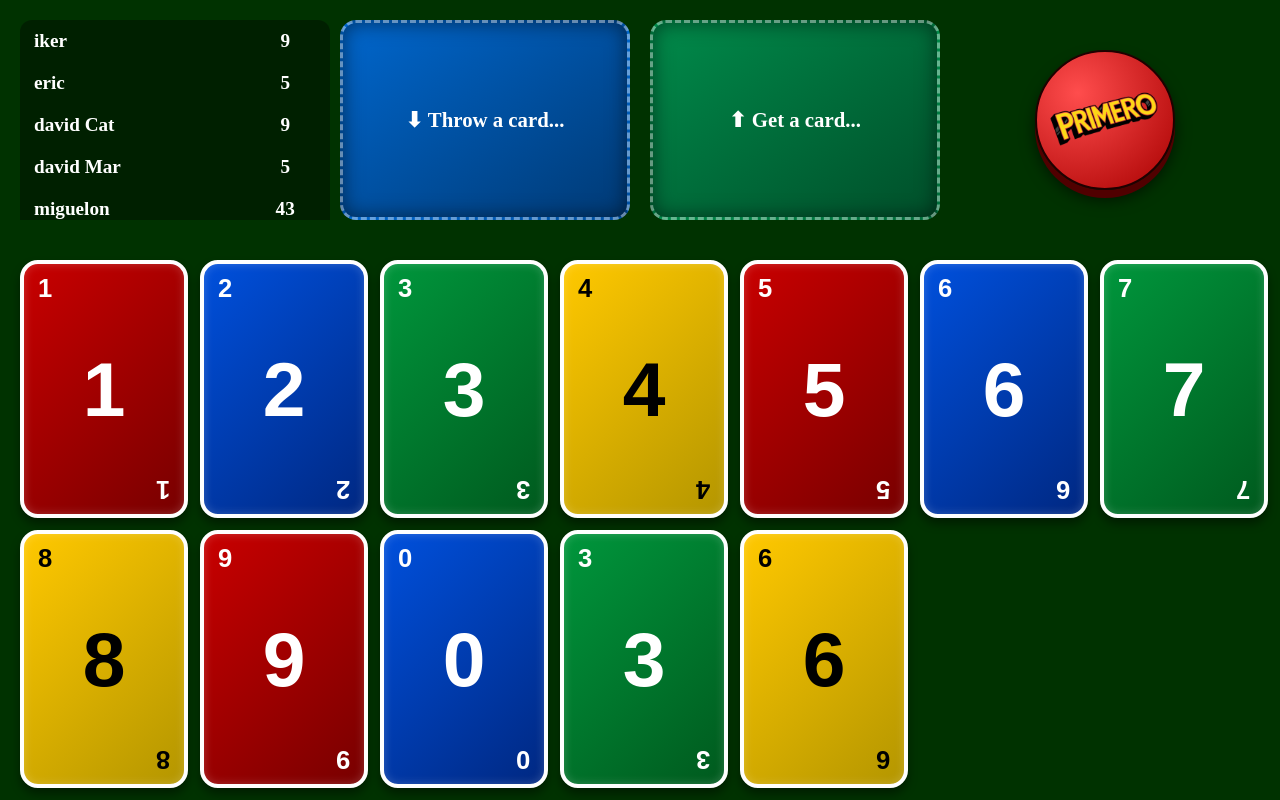
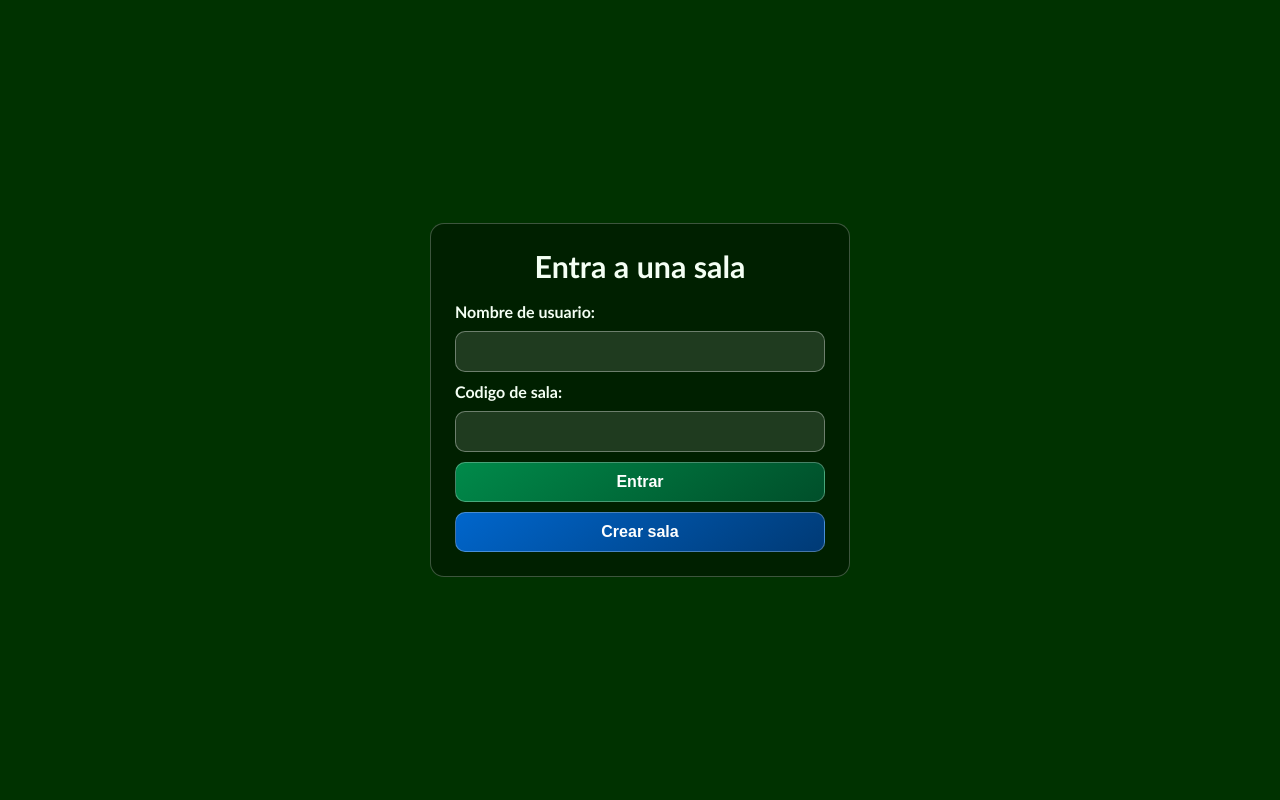
Before and after one commit to Eriquito00/Primero, a plain HTML site: page frontend/public/index.html in a window 1280 px wide. Drawn offline with Linux system fonts and the light colour scheme.

Commit message:
menu de inicio

```diff
--- a/frontend/public/index.html
+++ b/frontend/public/index.html
@@ -3,26 +3,20 @@
 <head>
     <meta charset="UTF-8">
     <meta name="viewport" content="width=device-width, initial-scale=1.0">
-    <script type="module" src="./js/script.js"></script>
     <link rel="stylesheet" href="./styles/style.css">
+    <script defer src="./js/script.js"></script>
     <link rel="icon" href="./assets/primero_logo.png" type="image/png">
     <title>Primero</title>
 </head>
 <body>
-    <div id="game">
-        <section id="controls">
-            <div class="users_container">
-                <table id="users"></table>
-            </div>
-            <div id="table">⬇ Throw a card...</div>
-            <button id="deck">⬆ Get a card...</button>
-            <div class="primero_button">
-                <button id="primero">
-                    <img src="./assets/primero_logo.png" alt="Primero button">
-                </button>
-            </div>
-        </section>
-        <section id="board"></section>
-    </div>
+    <section class="card join_card">
+        <h1>Entra a una sala</h1>
+        <label for="username">Nombre de usuario:</label>
+        <input class="input_text" type="text" name="username" id="username" minlength="8">
+        <label for="code">Codigo de sala:</label>
+        <input class="input_text input_code" type="text" name="code" id="code" maxlength="6">
+        <button class="btn btn_join" id="submit">Entrar</button>
+        <button class="btn btn_room" id="create_room">Crear sala</button>
+    </section>
 </body>
 </html>
--- a/frontend/public/styles/style.css
+++ b/frontend/public/styles/style.css
@@ -1,257 +1,97 @@
+* {
+    box-sizing: border-box;
+}
+
 html, body {
     height: 100%;
 }
 
 body {
-    background-color: rgb(0, 50, 0);
-    padding: 0;
     margin: 0;
-}
-
-#game {
-    display: grid;
-    grid-template-rows: 30% 70%;
-    height: 100vh;
-}
-
-#controls {
-    display: grid;
-    grid-template-columns: repeat(4, 1fr);
-    padding: 20px;
-}
-
-.users_container {
-    overflow-y: auto;
-    scrollbar-width: none;
-    -ms-overflow-style: none;
-}
-
-.users_container::-webkit-scrollbar {
-    display: none;
-}
-
-#users {
-    width: 100%;
-    border-collapse: collapse;
-
-    color: white;
-    font-size: 1.2rem;
-
-    background: rgba(0, 0, 0, 0.35);
-    border-radius: 12px;
-    overflow: hidden;
-}
-
-#users td {
-    padding: 10px 14px;
-}
-
-#users tr {
-    transition: background 0.15s ease;
-}
-
-#users tr:hover {
-    background: rgba(255,255,255,0.18);
-}
-
-#users td:first-child {
-    font-weight: bold;
-}
-
-#users td:last-child {
-    text-align: center;
-    font-weight: bold;
-}
-
-#table, #deck {
+    padding: 16px;
     display: flex;
     justify-content: center;
     align-items: center;
-
-    margin: 0 10px;
-    padding: 15px;
-
-    border-radius: 16px;
-    border: 3px dashed rgba(255,255,255,0.4);
-
-    color: white;
-    font-size: 1.3rem;
-    font-weight: bold;
-
-    transition: all 0.15s ease;
-    user-select: none;
-
-    box-shadow: inset 0 0 20px rgba(0,0,0,0.5);
+    font-family: "Trebuchet MS", "Segoe UI", sans-serif;
+    color: #f4fff4;
+    background-color: rgb(0, 50, 0);
 }
 
-#table::before, #deck::before {
-    font-size: 1.6rem;
+.join_card {
+    width: min(100%, 420px);
+    display: flex;
+    flex-direction: column;
+    gap: 10px;
+    padding: 24px;
+    border-radius: 14px;
+    border: 1px solid rgba(255, 255, 255, 0.24);
+    background: rgba(0, 0, 0, 0.35);
 }
 
-#table:hover, #deck:hover {
-    transform: scale(1.03);
+.card h1 {
+    margin: 0 0 8px;
+    text-align: center;
+    font-size: 1.9rem;
 }
 
-#table {
+.card label {
+    font-weight: 600;
+}
+
+.input_text {
+    width: 100%;
+    border: 1px solid rgba(255, 255, 255, 0.35);
+    border-radius: 10px;
+    padding: 10px 12px;
+    background: rgba(255, 255, 255, 0.12);
+    color: #f4fff4;
+    font-size: 1rem;
+    font-family: inherit;
+}
+
+.input_text:focus {
+    outline: none;
+    border-color: #00bbff;
+    box-shadow: 0 0 0 2px rgba(0, 187, 255, 0.25);
+}
+
+.input_code {
+    text-align: center;
+    letter-spacing: 1.5px;
+    font-weight: 700;
+    text-transform: uppercase;
+}
+
+.input_text::placeholder {
+    color: rgba(244, 255, 244, 0.6);
+}
+
+.btn {
+    width: 100%;
+    border: 1px solid rgba(255, 255, 255, 0.28);
+    border-radius: 10px;
+    padding: 10px 12px;
+    color: white;
+    font-size: 1rem;
+    font-weight: 700;
+    cursor: pointer;
+    transition: filter 0.15s ease;
+}
+
+.btn_join {
+    background: linear-gradient(145deg, #008a4a, #004f2a);
+}
+
+.btn_room {
     background: linear-gradient(145deg, #0066cc, #003a75);
 }
 
-#deck {
-    background: linear-gradient(145deg, #008a4a, #004f2a);
-    cursor: pointer;
-    font-family: inherit;
+.btn:hover {
+    filter: brightness(1.08);
 }
 
-#table:hover {
-    background: linear-gradient(145deg, #0080ff, #004c99);
+.server_code {
+    resize: none;
+    min-height: 54px;
+    font-size: 1.2rem;
 }
-
-#table.drop_over {
-    background: linear-gradient(145deg, #00bbff, #0066aa);
-    border-color: rgba(255, 255, 255, 0.9);
-    transform: scale(1.06);
-    box-shadow: inset 0 0 30px rgba(255, 255, 255, 0.25), 0 0 20px rgba(0, 180, 255, 0.5);
-}
-
-#deck:hover {
-    background: linear-gradient(145deg, #00a85a, #006837);
-}
-
-.primero_button {
-    display: flex;
-    justify-content: center;
-    align-items: center;
-}
-
-#primero {
-    display: flex;
-    justify-content: center;
-    align-items: center;
-
-    width: min(100%, 140px);
-    height: min(100%, 140px);
-
-    background: radial-gradient(circle at 30% 30%, #ff4d4d, #a80000);
-    border: 2px solid #200000;
-    border-radius: 50%;
-
-    cursor: pointer;
-    user-select: none;
-
-    box-shadow:
-        0 8px 0 #500000,
-        0 10px 15px rgba(0,0,0,0.6);
-
-    transition: all 0.1s ease;
-}
-
-#primero:hover {
-    filter: brightness(1.1);
-}
-
-#primero:active {
-    transform: translateY(6px);
-    box-shadow:
-        0 2px 0 #500000,
-        0 5px 10px rgba(0,0,0,0.6);
-}
-
-#primero img {
-    width: 90%;
-    height: 90%;
-    object-fit: contain;
-    pointer-events: none;
-}
-
-#board {
-    display: grid;
-    grid-template-columns: repeat(7, 1fr);
-    grid-auto-rows: minmax(0, 1fr);
-
-    height: calc(100% - 40px);
-
-    gap: 20px;
-    padding: 20px;
-}
-
-/* Card Component */
-.card {
-    position: relative;
-
-    width: 100%;
-    height: 100%;
-    max-height: 250px;
-
-    border-radius: 18px;
-
-    display: flex;
-    justify-content: center;
-    align-items: center;
-
-    font-family: Arial, Helvetica, sans-serif;
-    font-weight: bold;
-
-    color: white;
-
-    user-select: none;
-
-    box-shadow:
-        0 6px 10px rgba(0,0,0,0.4),
-        inset 0 0 10px rgba(255,255,255,0.2);
-
-    border: 4px solid white;
-
-    transition: transform 0.15s ease, box-shadow 0.15s ease;
-}
-
-.card:hover {
-    transform: translateY(-5px) scale(1.05);
-    box-shadow:
-        0 10px 18px rgba(0,0,0,0.6),
-        inset 0 0 12px rgba(255,255,255,0.3);
-}
-
-/* numero central */
-.card_center {
-    font-size: clamp(3rem, 6vw, 8rem);
-}
-
-/* esquinas */
-.card_corner {
-    position: absolute;
-    font-size: clamp(1rem, 2vw, 2rem);
-}
-
-.card_corner_top {
-    top: 10px;
-    left: 14px;
-}
-
-.card_corner_bottom {
-    bottom: 10px;
-    right: 14px;
-    transform: rotate(180deg);
-}
-
-/* colores */
-
-.card_red {
-    background: linear-gradient(135deg, rgb(200,0,0), rgb(120,0,0));
-}
-
-.card_blue {
-    background: linear-gradient(135deg, rgb(0,80,220), rgb(0,40,130));
-}
-
-.card_green {
-    background: linear-gradient(135deg, rgb(0,150,60), rgb(0,90,30));
-}
-
-.card_yellow {
-    background: linear-gradient(135deg, rgb(255,200,0), rgb(180,150,0));
-    color: black;
-}
-
-.card_drag {
-    background-color: white;
-}
```
Also changed, not shown: frontend/src/script.ts (+42 -88 lines).
